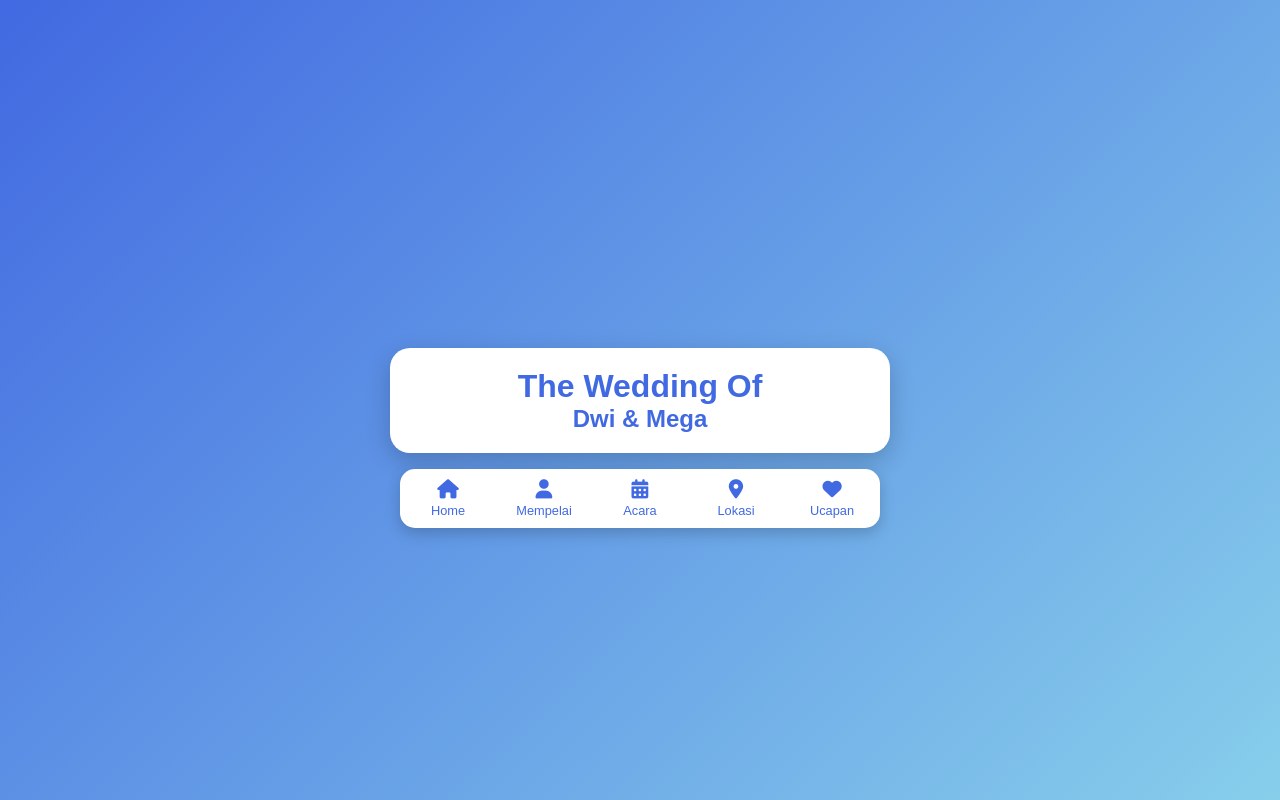
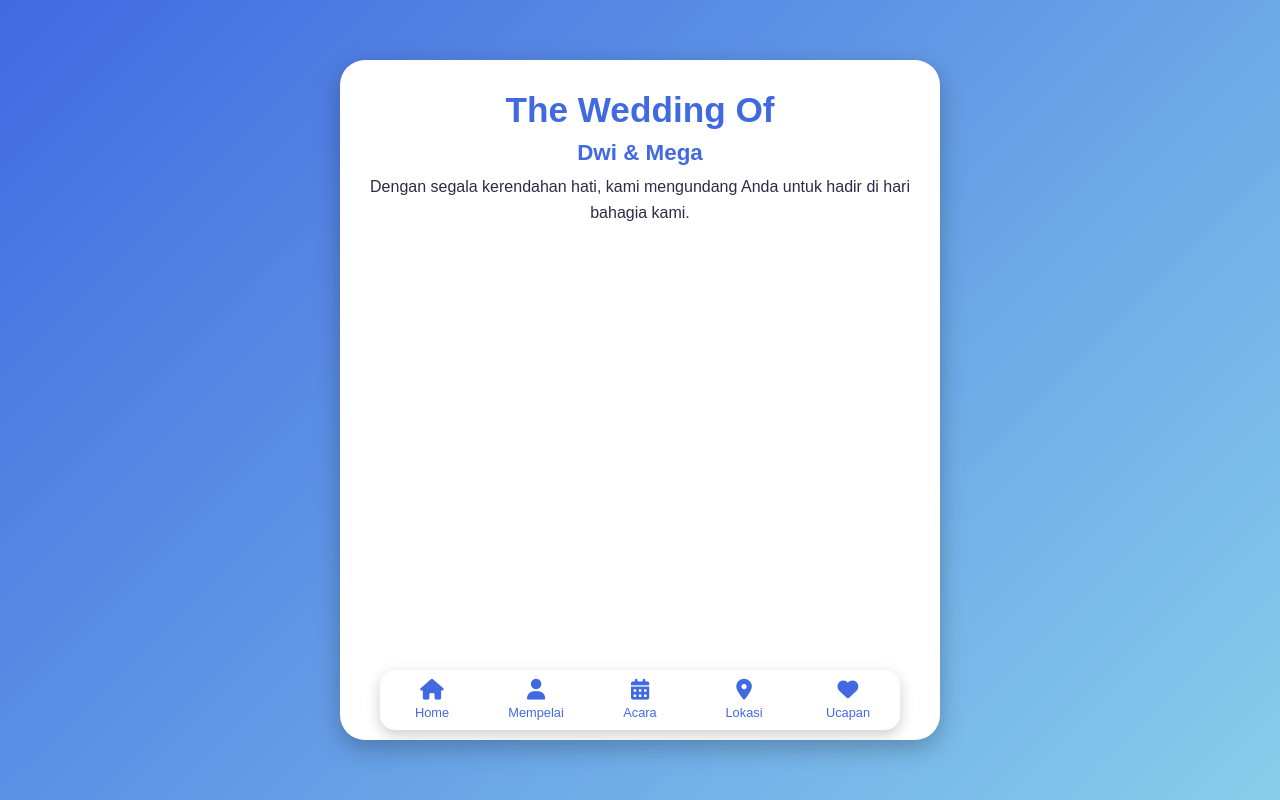
Before and after one commit to adittt334/ditzzy, a plain HTML site: page index.html in a window 1280 px wide. Drawn offline with Linux system fonts and the light colour scheme.

Commit message:
index.html

```diff
--- a/index.html
+++ b/index.html
@@ -17,17 +17,20 @@
       justify-content: center;
       align-items: center;
       height: 100vh;
+      overflow: hidden;
     }
     .card {
       background: white;
       color: #2b2c48;
-      border-radius: 20px;
-      box-shadow: 0 8px 25px rgba(0,0,0,0.2);
-      width: 90%;
-      max-width: 500px;
-      padding: 20px;
+      border-radius: 25px;
+      box-shadow: 0 8px 25px rgba(0,0,0,0.25);
+      width: 95%;
+      max-width: 600px;
+      height: 85vh;  /* lebih besar */
+      padding: 30px 20px 80px; /* ruang buat bar bawah */
       text-align: center;
       position: relative;
+      overflow-y: auto;
     }
     .section {
       display: none;
@@ -36,17 +39,25 @@
     .section.active {
       display: block;
     }
-    h1, h2 {
+    h1 {
+      font-size: 2.2rem;
+      margin-bottom: 10px;
+      color: #4169E1;
+    }
+    h2 {
+      font-size: 1.4rem;
+      margin: 8px 0;
       color: #4169E1;
     }
     p {
       margin: 8px 0;
       line-height: 1.6;
+      font-size: 1rem;
     }
     /* bottom bar */
     .nav-bar {
       position: absolute;
-      bottom: -75px;
+      bottom: 10px;
       left: 50%;
       transform: translateX(-50%);
       background: white;
@@ -54,8 +65,8 @@
       box-shadow: 0 5px 15px rgba(0,0,0,0.2);
       display: flex;
       justify-content: space-around;
-      width: 100%;
-      max-width: 480px;
+      width: 90%;
+      max-width: 520px;
       padding: 10px 0;
     }
     .nav-bar button {
@@ -72,7 +83,7 @@
       flex: 1;
     }
     .nav-bar button i {
-      font-size: 1.2rem;
+      font-size: 1.3rem;
     }
     .nav-bar button:hover {
       color: #FF6B6B;
@@ -90,6 +101,7 @@
     <div class="section active" id="home">
       <h1>The Wedding Of</h1>
       <h2>Dwi & Mega</h2>
+      <p>Dengan segala kerendahan hati, kami mengundang Anda untuk hadir di hari bahagia kami.</p>
     </div>
 
     <!-- Mempelai -->
```
